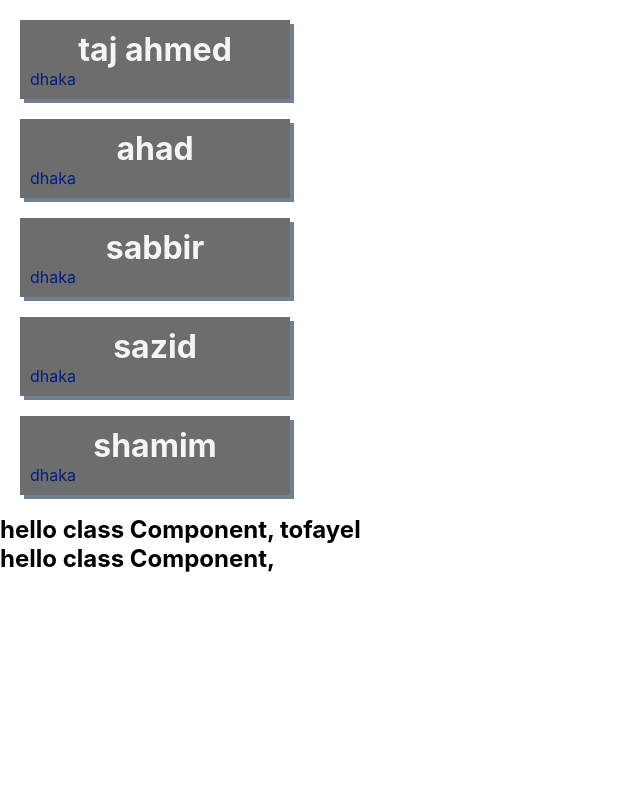
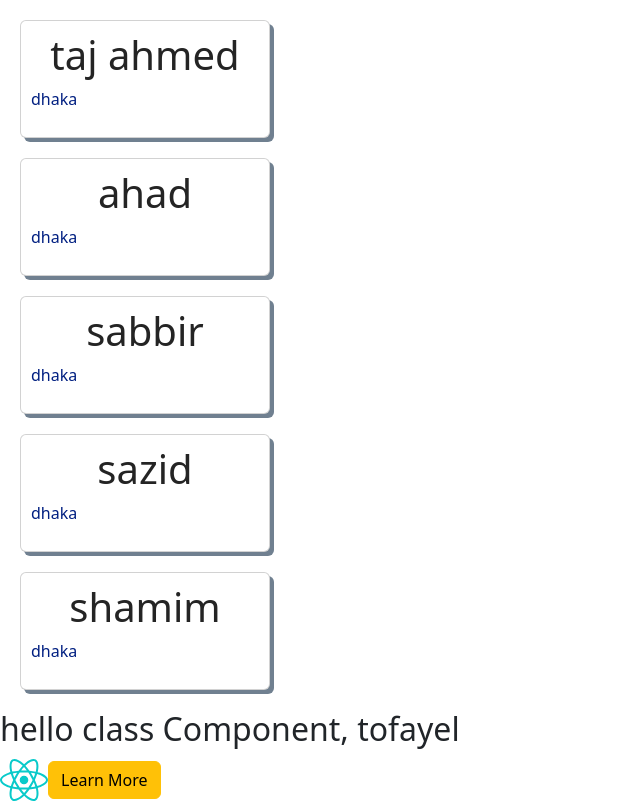
Before and after one commit to TofayelTaj/React-practice, a React (Create React App) app in the folder my-app/: page / in a window 1280 px wide. Shown: the whole page, without its empty margins (0-640 px from the left). Built offline with nearby package versions, Linux system fonts and the light colour scheme.

Commit message:
added react icon and react bootstrap

```diff
--- a/my-app/package.json
+++ b/my-app/package.json
@@ -6,8 +6,11 @@
     "@testing-library/jest-dom": "^5.16.5",
     "@testing-library/react": "^13.4.0",
     "@testing-library/user-event": "^13.5.0",
+    "bootstrap": "^5.2.1",
     "react": "^18.2.0",
+    "react-bootstrap": "^2.5.0",
     "react-dom": "^18.2.0",
+    "react-icons": "^4.4.0",
     "react-scripts": "5.0.1",
     "web-vitals": "^2.1.4"
   },
--- a/my-app/public/style.css
+++ b/my-app/public/style.css
@@ -16,10 +16,15 @@
 
 .cardTitle{
     text-align: center;
-    color: whitesmoke;
+    color: rgb(36, 36, 36);
 }
 
 .cardBody{
     color: rgb(1, 31, 129);
     text-align: justify;
 }
+
+.icon{
+    font-size: 3rem;
+    color: rgb(9, 202, 202);
+}
--- a/my-app/src/App.js
+++ b/my-app/src/App.js
@@ -2,6 +2,7 @@
 import Card from './Components/Card';
 import Data from './Data.json';
 import Card2 from './Components/Card2';
+import 'bootstrap/dist/css/bootstrap.min.css';
 
 function App() {
 
@@ -17,7 +18,6 @@
     <div>
     {items}
     <Card2  name="tofayel" />
-    <Card2 />
     </div>
   );
 }
--- a/my-app/src/Components/Card2.js
+++ b/my-app/src/Components/Card2.js
@@ -1,11 +1,15 @@
 import React, {Component} from "react";
+import { FaReact } from "react-icons/fa";
+import { Button } from 'react-bootstrap';
+
 
 class Card2 extends Component {
 
     render(){
         return <div>
-
             <h2>hello class Component, {this.props.name}</h2>
+            <FaReact className="icon"/>
+            <Button variant="warning"> Learn More</Button>
         </div>
     }
 
```
Also changed, not shown: 1 other file (tests, documents, lock files or other folders).
